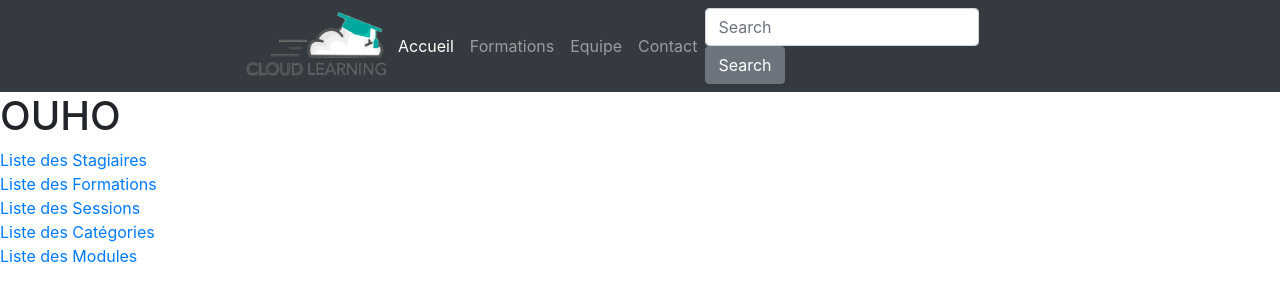
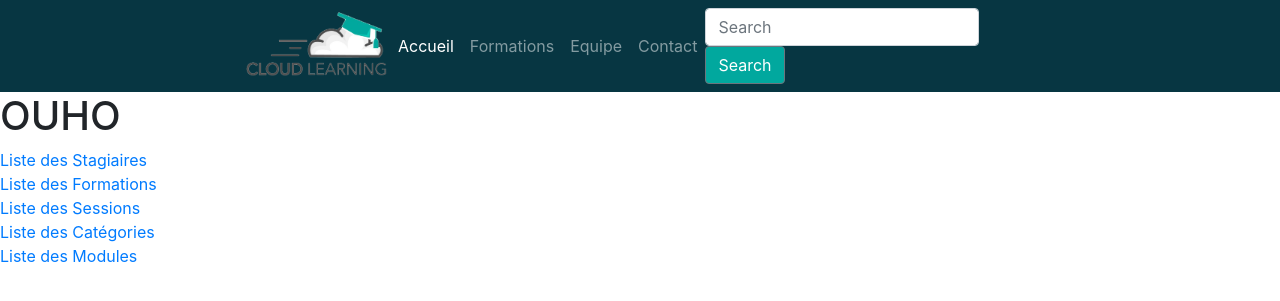
Before and after one commit to benjaminm68/CloudLearning, a Symfony app: template templates/home/index.html.twig in a window 1280 px wide. Shown: the top 301 px of the page. Run offline with Twig, Linux system fonts and the light colour scheme; the template is opened without the code that fills it, so the values that code supplies are empty; some libraries are stand-ins or nearby versions.

Commit message:
button logout+search+bkg color nav

```diff
--- a/public/css/style.css
+++ b/public/css/style.css
@@ -26,6 +26,11 @@ body{
 /*
 * NAVBAR
 */
+
+.navbar {
+    background-color: #073642 !important;
+}
+
 .navbar-nav{
     margin: auto;
 }
@@ -34,3 +39,11 @@ body{
     width: 25%;
     margin: auto;
 }
+
+.search {
+    background-color: #01A89E;
+}
+
+.logout {
+    margin-left: 1em;
+}
--- a/templates/base.html.twig
+++ b/templates/base.html.twig
@@ -39,8 +39,11 @@
 				</ul>
 				<form class="form-inline my-2 my-lg-0">
 					<input class="form-control mr-sm-2" type="text" placeholder="Search">
-					<button class="btn btn-secondary my-2 my-sm-0" type="submit">Search</button>
+					<button class="search btn btn-secondary my-2 my-sm-0" type="submit">Search</button>
 				</form>
+				{% if app.user %}
+				<a class="logout btn btn-danger" href="{{ path('app_logout') }}">Déconnexion</a>
+				{% endif %}
 			</div>
 		</nav>
 		{% block body %}
```
